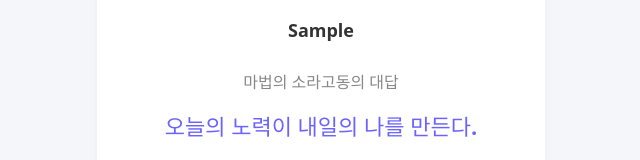
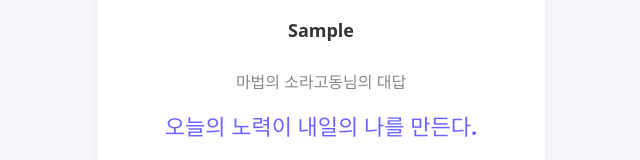
Before and after one commit to today-self-study/magic-conch, a React (Vite) app: page /#/ in a window 1280 px wide. Both pictures are taken after typing "Sample" into the empty fields and a click on the button "🐚 마법의 소라고동님께 물어보기". Shown: the part 296-456 px from the top of the page, without its empty margins (319-959 px from the left). Built offline with nearby package versions, Linux system fonts and the light colour scheme; the HTML template or start-up script is replaced by a standard one.

Commit message:
결과 화면 문구를 '마법의 소라고동님의 대답'으로 변경

```diff
--- a/src/components/AnswerView.jsx
+++ b/src/components/AnswerView.jsx
@@ -44,7 +44,7 @@ function AnswerView({ question, answer, onReset }) {
       </div>
       <div style={{fontSize:16,marginBottom:8,color:'#888'}}>물어본 질문</div>
       <div style={{fontWeight:'bold',fontSize:18,marginBottom:18,color:'#333',wordBreak:'break-all'}}>{question}</div>
-      <div style={{fontSize:16,marginBottom:8,color:'#888'}}>마법의 소라고동의 대답</div>
+      <div style={{fontSize:16,marginBottom:8,color:'#888'}}>마법의 소라고동님의 대답</div>
       <div style={{fontWeight:'bold',fontSize:22,marginBottom:24,color:'#6c63ff',wordBreak:'break-all'}}>{answer}</div>
       <div style={{display:'flex',gap:8,justifyContent:'center'}}>
         <button
```
